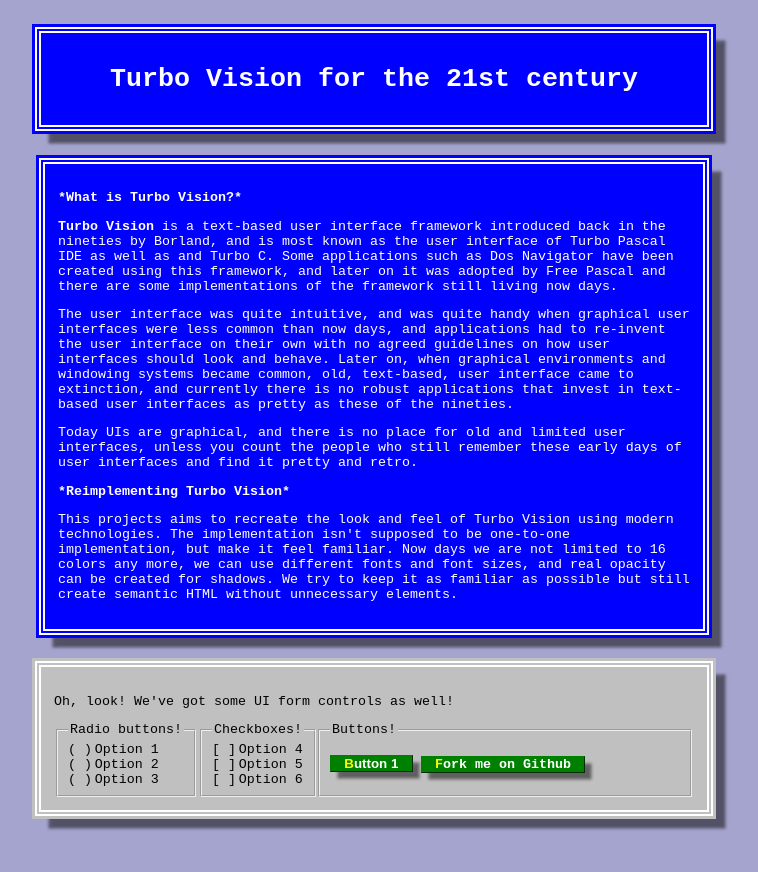
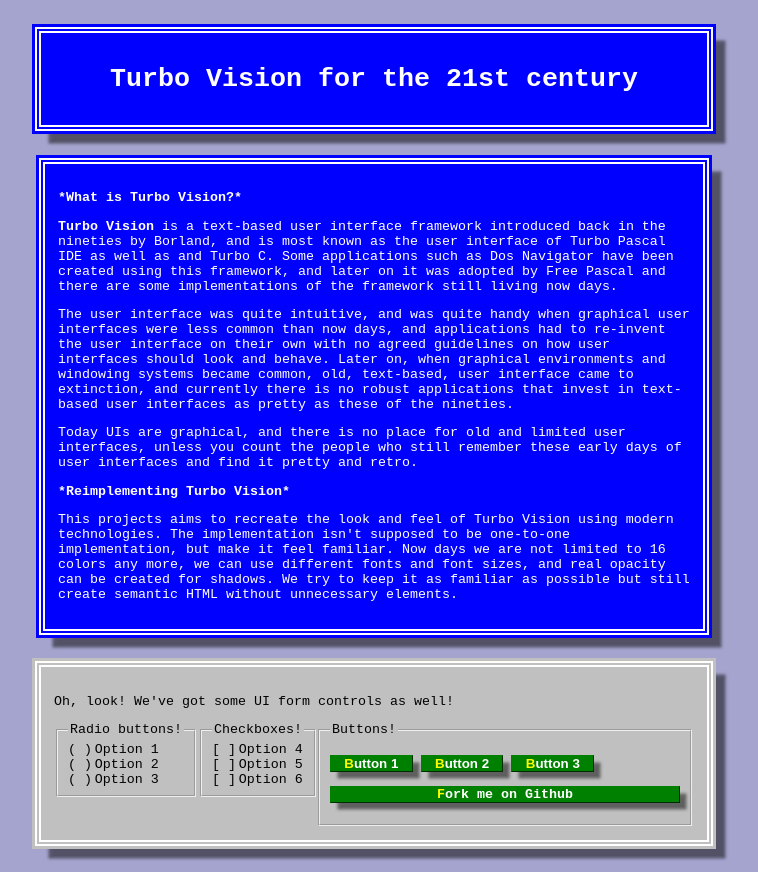
Before and after one commit to tomer/tvision, a plain HTML site: page index.html in a window 1280 px wide. Shown: the whole page, without its empty margins (266-1024 px from the left). Before the commit the page ends 843 px from the top, so only its background shows below. Drawn offline with Linux system fonts and the light colour scheme.

Commit message:
Add full-width buttons

```diff
--- a/index.html
+++ b/index.html
@@ -56,8 +56,15 @@
         </ul>
         </fieldset>
         <fieldset><legend>Buttons!</legend>
-        <p> <button> Button 1 </button> <a href="https://github.com/tomer/tvision/" class="button"> Fork me on Github </a>
-        </fieldset>
+          <p>
+	    <button> Button 1 </button>
+	    <button> Button 2 </button>
+	    <button> Button 3 </button>
+	  </p>
+	  <p>
+	    <a href="https://github.com/tomer/tvision/" class="full-width button"> Fork me on Github </a>
+	  </p>
+	</fieldset>
 
       </div>
     </div>
--- a/tvision.css
+++ b/tvision.css
@@ -64,6 +64,12 @@
   position: relative;
   transition: .2s all ease-in;
   border: 1px outset green;
+}
+
+button.full-width,
+.button.full-width {
+	display: block;
+	text-align: center;
 }
 
 button:before,
```
